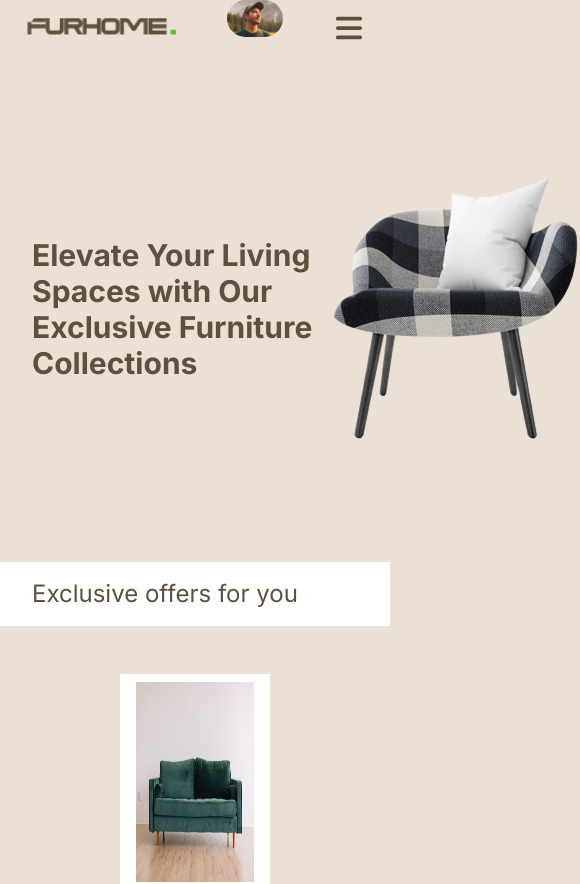
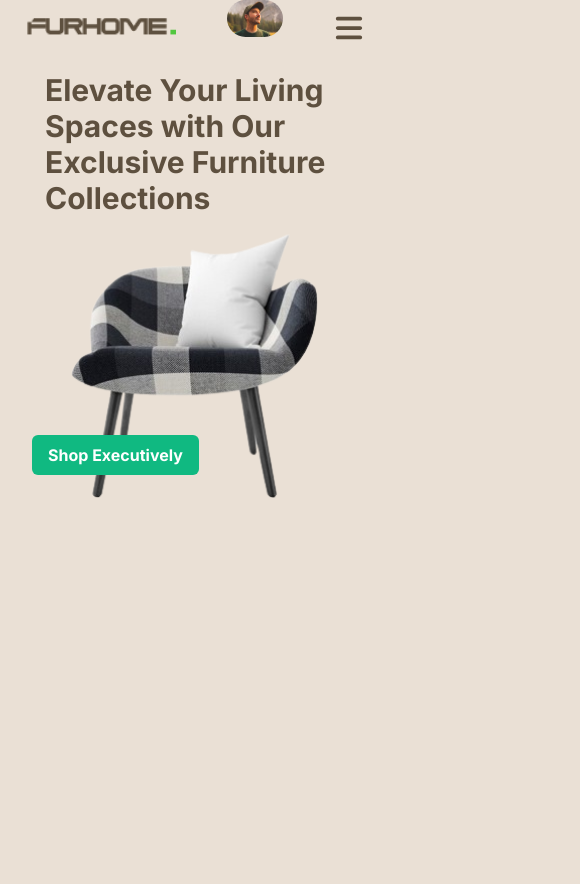
Before and after one commit to MuthoniMN/hng-frontend-2, a Next.js app: page / in a window 390 px wide. Shown: the top 884 px of the page, 580 px wide, since content can reach past the window. Built offline with nearby package versions, Linux system fonts and the light colour scheme.

Commit message:
Refact: adding Green sti'ker and responsiveness

```diff
--- a/src/components/HeroHome.js
+++ b/src/components/HeroHome.js
@@ -2,9 +2,11 @@ import Image from "next/image"
 
 const HeroHome = () => {
     return (
-        <section className="flex justify-between py-4 px-8 items-center h-[60vh]">
+        <section className="flex flex-wrap md:flex-nowrap justify-center md:justify-between gap-4 py-4 px-8 items-center h-[100vh] md:h-[60vh]">
             <h1 className="font-bold text-3xl min-w-[300px] w-2/5">Elevate Your Living Spaces with Our Exclusive Furniture Collections</h1>
-            <Image src={"/imgs/hero-image.png"} alt="" width={250} height={250} />
+            <div className="relative w-full h-full">            <Image src={"/imgs/hero-image.png"} alt="" width={250} height={250} className="mx-auto" />
+                <h2 className="bg-emerald-500 text-white width-[200px] px-4 py-2 absolute top-1/4 left-1/5 font-bold rounded-md">Shop Executively</h2>
+            </div>
         </section>
     )
 }
```
